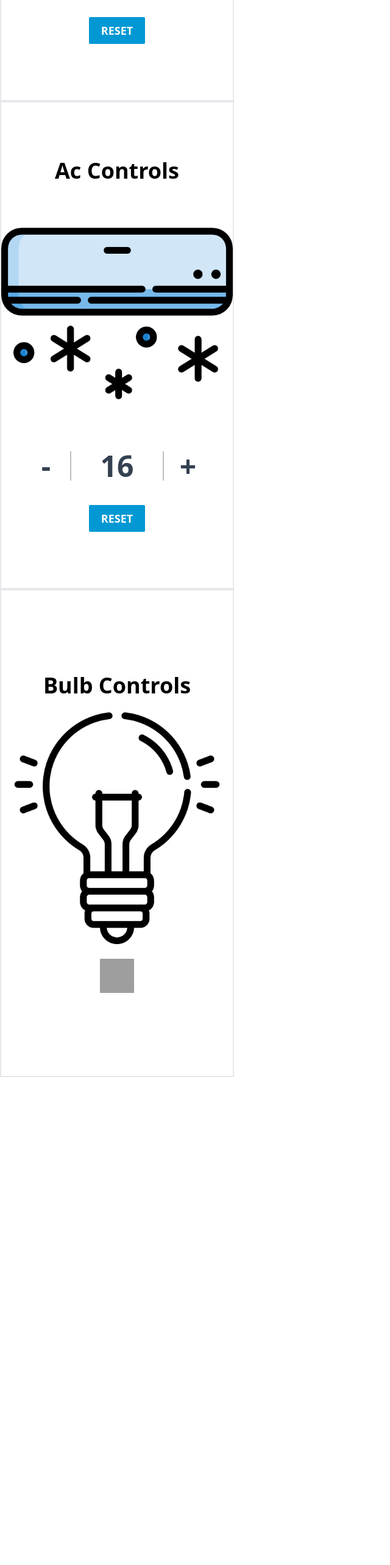
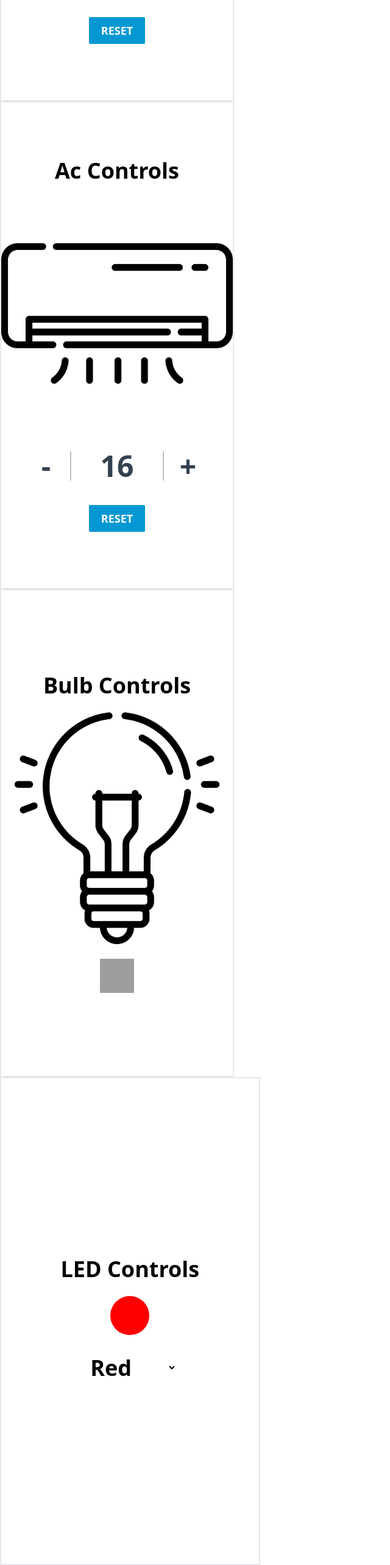
Before and after one commit to Vidhi425/konnexWeb, a React (Create React App) app: page / in a window 1280 px wide. Shown: the part 634-3200 px from the top of the page at 61% size, without its empty margins (0-640 px from the left). Before the commit the page ends 2400 px from the top, so only its background shows below. Built offline with nearby package versions, Linux system fonts and the light colour scheme; grey boxes are pictures that could not be loaded.

Commit message:
controls

```diff
--- a/src/App.css
+++ b/src/App.css
@@ -1,38 +1,8 @@
-.App {
-  text-align: center;
-}
-
-.App-logo {
-  height: 40vmin;
-  pointer-events: none;
-}
-
-@media (prefers-reduced-motion: no-preference) {
-  .App-logo {
-    animation: App-logo-spin infinite 20s linear;
-  }
-}
-
-.App-header {
-  background-color: #282c34;
-  min-height: 100vh;
-  display: flex;
-  flex-direction: column;
-  align-items: center;
-  justify-content: center;
-  font-size: calc(10px + 2vmin);
-  color: white;
-}
-
-.App-link {
-  color: #61dafb;
-}
-
-@keyframes App-logo-spin {
-  from {
+@keyframes rotateFan {
+  from{
     transform: rotate(0deg);
   }
-  to {
+  to{
     transform: rotate(360deg);
   }
 }
--- a/src/App.js
+++ b/src/App.js
@@ -2,10 +2,11 @@ import "./App.css";
 import Controls from '../src/Components/FanControls'
 import AcControls from "./Components/Ac";
 import BulbControls from "./Components/Bulbcontrol";
+import LedControls from "./Components/Led";
 
 function App() {
     return(
-        <><Controls /><AcControls /> <BulbControls/> </>
+        <><Controls /><AcControls /> <BulbControls/>  <LedControls/></>
     )
 }
 
--- a/src/Components/Ac.js
+++ b/src/Components/Ac.js
@@ -1,23 +1,35 @@
 import React from "react";
 import { useState } from "react";
+
 const AcControls = () => {
   const [count, setCount] = useState(16);
+
   function decreaseHandler() {
-    setCount(count < 17 ? 16 : count - 1);
+    setCount((prevCount) => (prevCount < 17 ? 16 : prevCount - 1));
   }
 
   function increaseHandler() {
-    setCount(count > 29 ? 30 : count + 1);
+    setCount((prevCount) => (prevCount > 29 ? 30 : prevCount + 1));
   }
 
   function resetHandler() {
-    setCount(0);
+    setCount(16);
   }
+
+  let imageUrl;
+  if (count >= 16 && count <= 20) {
+    imageUrl = "./images/air-conditioner.png";
+  } else if (count > 20 && count <= 25) {
+    imageUrl = "./images/air-conditioner (1).png";
+  } else if (count > 25 && count <= 30) {
+    imageUrl = "./images/air-conditioner (2).png";
+  }
+
   return (
     <div className="flex flex-col font-bold text-4xl border-2 h-[100vh] w-[30%] justify-center items-center space-y-6">
       <h1>Ac Controls</h1>
 
-      <img src="./images/air-conditioner (2).png" className="h-15 w-15"></img>
+      <img src={imageUrl} alt="AC" className="h-15 w-15"></img>
       <div className="bg-white flex  gap-12 py-3 rounded-sm text-[25px] text-[#344151]">
         <button
           onClick={decreaseHandler}
@@ -34,7 +46,6 @@ const AcControls = () => {
         </button>
       </div>
       <div>
-        {" "}
         <button
           onClick={resetHandler}
           className="bg-[#0398d4] text-white px-5 py-2 rounded-sm text-lg"
--- a/src/Components/Bulbcontrol.js
+++ b/src/Components/Bulbcontrol.js
@@ -1,13 +1,27 @@
-import React from "react";
-import { useState } from "react";
+import React, { useState } from "react";
+
 const BulbControls = () => {
+  const [powerOn, setPowerOn] = useState(false);
+
+  const togglePower = () => {
+    setPowerOn((prevPower) => !prevPower);
+  };
+
+  const bulbImageUrl = powerOn
+    ? "./images/light-bulb (1).png"
+    : "./images/light-bulb.png";
 
   return (
     <div className="flex flex-col border-2 h-[100vh] w-[30%] justify-center items-center space-y-6">
       <h1 className="font-bold text-4xl">Bulb Controls</h1>
 
-      <img src="./images/light-bulb.png" className="h-15 w-15"></img>
-      <img src="./images/power.svg"  className="h-14 w-14"></img>
+      <img src={bulbImageUrl} alt="Bulb" className="h-15 w-15"></img>
+      <img
+        src="./images/power.svg"
+        alt="Power"
+        className="h-14 w-14 cursor-pointer"
+        onClick={togglePower}
+      ></img>
     </div>
   );
 };
--- a/src/Components/FanControls.js
+++ b/src/Components/FanControls.js
@@ -1,23 +1,33 @@
-import React from "react";
-import { useState } from "react";
+import React, { useState } from "react";
+
 const Controls = () => {
   const [count, setCount] = useState(0);
+
   function decreaseHandler() {
-    setCount(count < 1 ? 0 : count - 1);
+    setCount((prevCount) => (prevCount < 1 ? 0 : prevCount - 1));
   }
 
   function increaseHandler() {
-    setCount(count > 4 ? 5 : count + 1);
+    setCount((prevCount) => (prevCount > 4 ? 5 : prevCount + 1));
   }
 
   function resetHandler() {
     setCount(0);
   }
+
+  // Calculate the rotation degree based on the count
+  const rotationDegree = count * 20;
+
   return (
     <div className="flex flex-col border-2 h-[100vh] w-[30%] font-bold text-4xl justify-center items-center space-y-6">
       <h1>Fan Controls</h1>
 
-      <img src="./images/fan.png" className="h-15 w-15"></img>
+      <img
+        src="./images/fan.png"
+        alt="Fan"
+        className="h-15 w-15"
+        style={{ animation: "rotateFan" }}
+      ></img>
       <div className="bg-white flex  gap-12 py-3 rounded-sm text-[25px] text-[#344151]">
         <button
           onClick={decreaseHandler}
@@ -34,7 +44,6 @@ const Controls = () => {
         </button>
       </div>
       <div>
-        {" "}
         <button
           onClick={resetHandler}
           className="bg-[#0398d4] text-white px-5 py-2 rounded-sm text-lg"
--- a/src/Components/Led.js
+++ b/src/Components/Led.js
@@ -0,0 +1,34 @@
+import React, { useState } from "react";
+
+const LedControls = () => {
+  const [color, setColor] = useState("red");
+
+  function handleColorChange(event) {
+    setColor(event.target.value);
+  }
+
+  return (
+    <div className="flex flex-col border-2 h-screen w-1/3 font-bold text-4xl justify-center items-center space-y-6">
+      <h1>LED Controls</h1>
+
+      <div
+        className="led-bulb w-16 h-16 rounded-full"
+        style={{ backgroundColor: color }}
+      ></div>
+
+      <select
+        value={color}
+        onChange={handleColorChange}
+        className="bg-white text-black px-2 py-1 rounded-md"
+      >
+        <option value="#fffff">Red</option>
+        <option value="green">Green</option>
+        <option value="blue">Blue</option>
+        <option value="yellow">Yellow</option>
+        <option value="purple">Purple</option>
+      </select>
+    </div>
+  );
+};
+
+export default LedControls;
```
